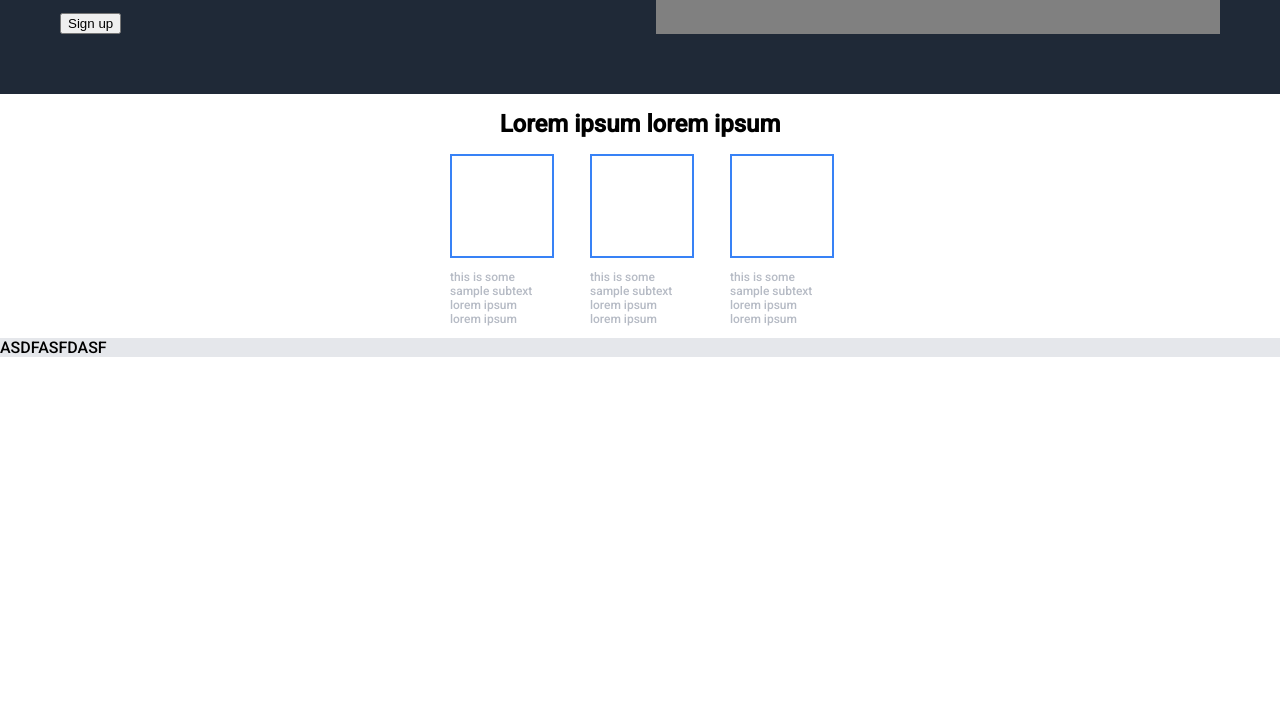
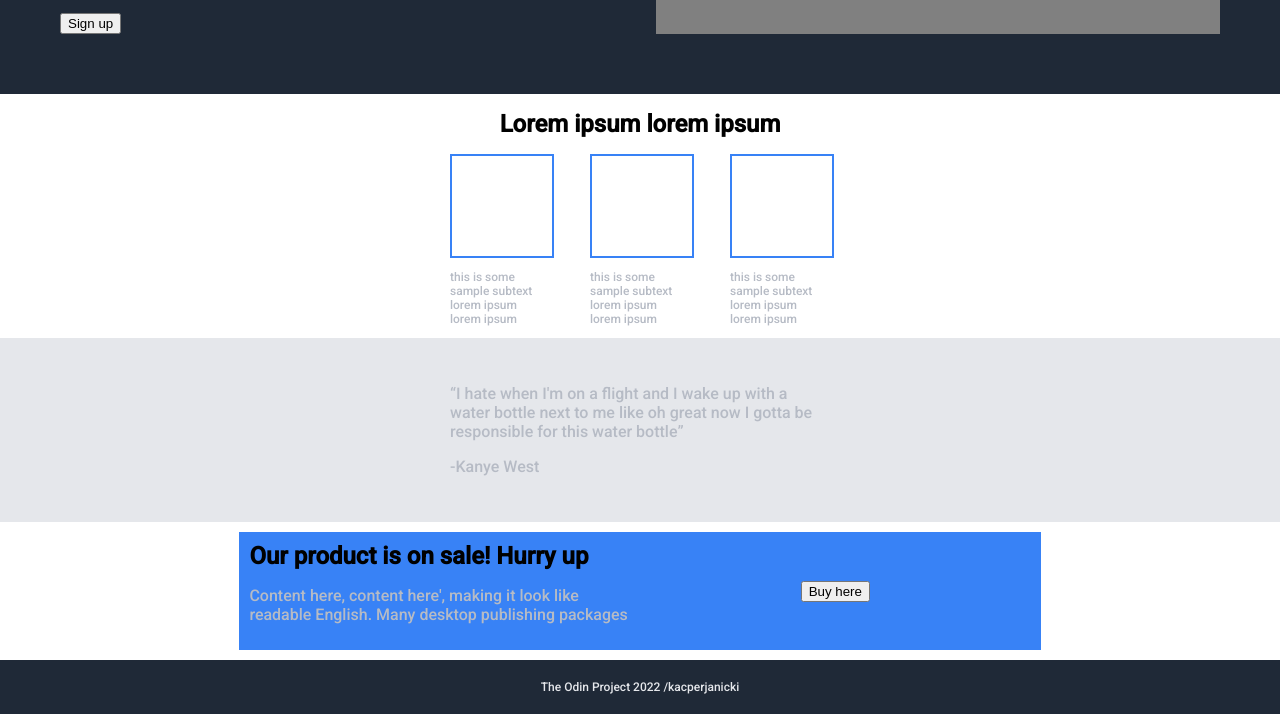
Before and after one commit to kacperjanicki/odin-flexdesign-project, a plain HTML site: page index.html in a window 1280 px wide. Shown: the part 270-984 px from the top of the page. Before the commit the page ends 800 px from the top, so only its background shows below. Drawn offline with Linux system fonts and the light colour scheme.

Commit message:
completed site, not fully ready

```diff
--- a/index.html
+++ b/index.html
@@ -50,9 +50,26 @@
             </div>
 
             <div class="third-section">
-                ASDFASFDASF
+                <div class="content">
+                    <p>“I hate when I'm on a flight and I wake up with a water bottle next to me like oh great now I gotta be responsible for this water bottle”</p>
+                    <p>-Kanye West</p>
+                </div>
+            </div>
+
+            <div class="forth-section">
+                <div class="okazja">
+                    <div class="lewa">
+                        <h2>Our product is on sale! Hurry up</h2>
+                        <p>Content here, content here', making it look like readable English. Many desktop publishing packages</p>
+                    </div>
+                    <div class="prawa">
+                        <button>Buy here</button>
+                    </div>
+
+                </div>
             </div>
         </div>
+        <footer class="footer">The Odin Project 2022 /kacperjanicki</footer>
 
 
     </body>
--- a/styles.css
+++ b/styles.css
@@ -26,6 +26,54 @@ body {
 
 .third-section {
     background-color: #E5E7EB;
+    display:flex;
+    justify-content: center;
+    align-items: center;
+}
+
+.forth-section {
+    background-color:white;
+    display:flex;
+    justify-content: center;
+    align-items: center;
+}
+
+.okazja {
+
+    display:flex;
+    margin:10px;
+    padding:10px;
+    background-color: #3882F6;
+
+}
+
+h2 {
+    margin:0;
+}
+
+.lewa, .prawa {
+    gap:15px;
+    flex:1;
+}
+.lewa {
+    display: flex;
+    flex-direction: column;
+    gap:0;
+    margin:0;
+    padding:0;
+}
+
+.prawa {
+    display: flex;
+    justify-content: center;
+    align-items: center;
+}
+
+
+
+.content {
+    width:380px;
+    padding:30px;
 }
 
 
@@ -101,3 +149,11 @@ h1,ul {
     color:#F9FAF8;
     list-style: none;
 }
+
+.footer {
+    background-color: #1F2937;
+    color:#E5E7EB;
+    padding:20px;
+    text-align: center;
+    font-size:12px;
+}
```
